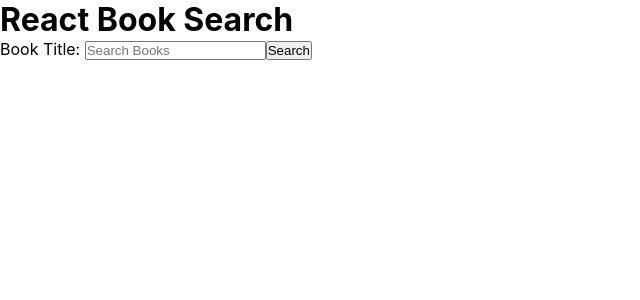
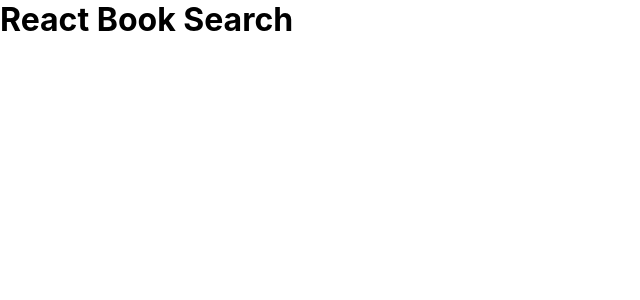
Before and after one commit to ahmedserifoski/Search_Books_App_Api, a React (Create React App) app: page / in a window 1280 px wide. Shown: the top 300 px of the page, without its empty margins (0-640 px from the left). Built offline with nearby package versions, Linux system fonts and the light colour scheme.

Commit message:
trying useState

```diff
--- a/src/App.js
+++ b/src/App.js
@@ -1,12 +1,12 @@
 import React from 'react';
 import './App.css';
-import SearchBooks from "./components/SearchBooks"
+
 
 function App() {
   return (
     <div className="container">
       <h1>React Book Search</h1>
-        <SearchBooks />
+
     </div>
   );
 }
--- a/src/components/BookComponent.js
+++ b/src/components/BookComponent.js
@@ -1,12 +1,12 @@
-import React from 'react'
+// import React from 'react'
 
-const BookComponent = ({book}) => {
-    return (
-        <div >
-            <img src={book.volumeInfo.imageLinks.smallThumbnail} alt="Desc"/>
-            {/* <p>{book.volumeInfo.title}</p> */}
-        </div>
-    )
-}
+// const BookComponent = ({book}) => {
+//     return (
+//         <div >
+//             <img src={book.volumeInfo.imageLinks.smallThumbnail} alt="Desc"/>
+//             <p>{book.volumeInfo.title}</p>
+//         </div>
+//     )
+// }
 
-export default BookComponent
+// export default BookComponent
--- a/src/components/SearchBooks.js
+++ b/src/components/SearchBooks.js
@@ -1,51 +1,78 @@
-import React, {useState} from 'react'
-import BookComponent from "./BookComponent"
-const SearchBooks = () => {
+// import React, {useState} from 'react'
+// import BookComponent from "./BookComponent"
+// const SearchBooks = () => {
 
-    const [query, setQuery] = useState("")
-    const [books, setBooks] = useState([])
+//     const [query, setQuery] = useState("")
+//     const [books, setBooks] = useState([])
 
-    const searchBooks = async (event) => {
-        event.preventDefault()
+//     const searchBooks = async (event) => {
+//         event.preventDefault()
 
 
 
-        const key = "AIzaSyCBqv8O6IeVjogiljjDy7r2Kr3XdTxun0Q"
-        const url = `https://www.googleapis.com/books/v1/volumes?q=${query}&key=${key}`
+//         const key = "AIzaSyCBqv8O6IeVjogiljjDy7r2Kr3XdTxun0Q"
+//         const url = `https://www.googleapis.com/books/v1/volumes?q=${query}&key=${key}`
 
-        try{
-            const response = await fetch(url)
-            const data = await response.json()
-            console.log(data.items)
-            setBooks(data.items)
+//         try{
+//             const response = await fetch(url)
+//             const data = await response.json()
+//             console.log(data.items)
+//             setBooks(data.items)
 
-        }catch(err){
-            console.error(err)
-        }
+//         }catch(err){
+//             console.error(err)
+//         }
 
-    }
+//     }
+
+//     return (
+//         <div>
+//             <form className="form" onSubmit={searchBooks}>
+//                 <label className="label" htmlFor="query">Book Title: </label>
+//                 <input
+//                     className="input"
+//                     type="text"
+//                     name="query"
+//                     value={query}
+//                     onChange={(event) => setQuery(event.target.value)}
+//                     placeholder="Search Books"
+//                 />
+//                 <button className="button" type="submit">Search</button>
+//             </form>
+//             <div>
+//                 {books.map(book => (
+//                     <BookComponent book={book} key={book.id}/>
+//                 ))}
+//             </div>
+//         </div>
+
+//     )
+// }
+
+// export default SearchBooks
+
+
+import React, {useState} from 'react'
+
+const [query, setQuery] = useState("")
+const [books, setBooks] = useState([])
+
+const SearchBooks = () => {
+
+    const res = await fetch()
 
     return (
         <div>
-            <form className="form" onSubmit={searchBooks}>
-                <label className="label" htmlFor="query">Book Title: </label>
+            <form>
                 <input
-                    className="input"
-                    type="text"
-                    name="query"
+                    name="input"
                     value={query}
-                    onChange={(event) => setQuery(event.target.value)}
-                    placeholder="Search Books"
+                    onChange={e => setQuery(e.target.value)}
+
                 />
-                <button className="button" type="submit">Search</button>
             </form>
-            <div>
-                {books.map(book => (
-                    <BookComponent book={book} key={book.id}/>
-                ))}
-            </div>
+
         </div>
-
     )
 }
 
```
